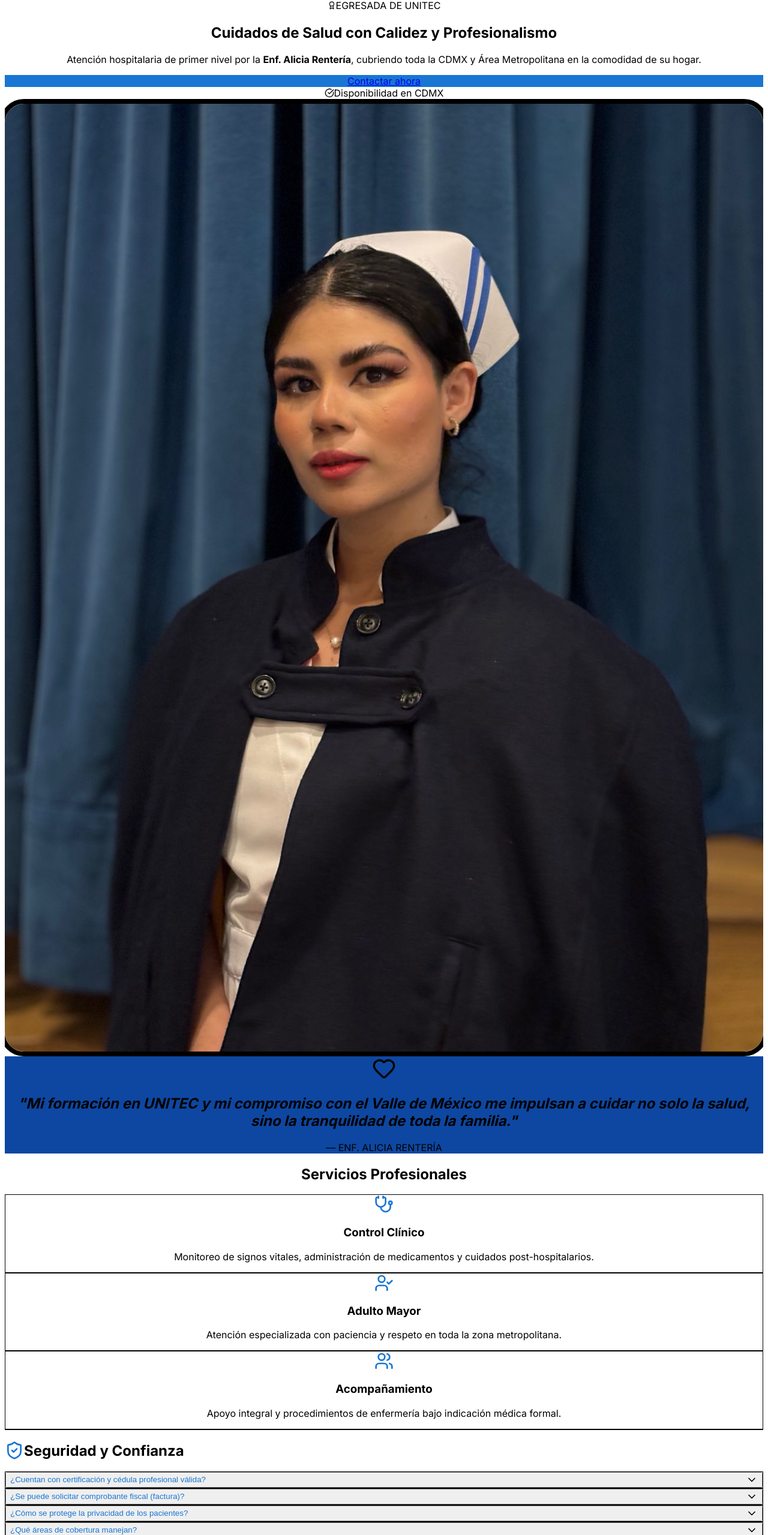
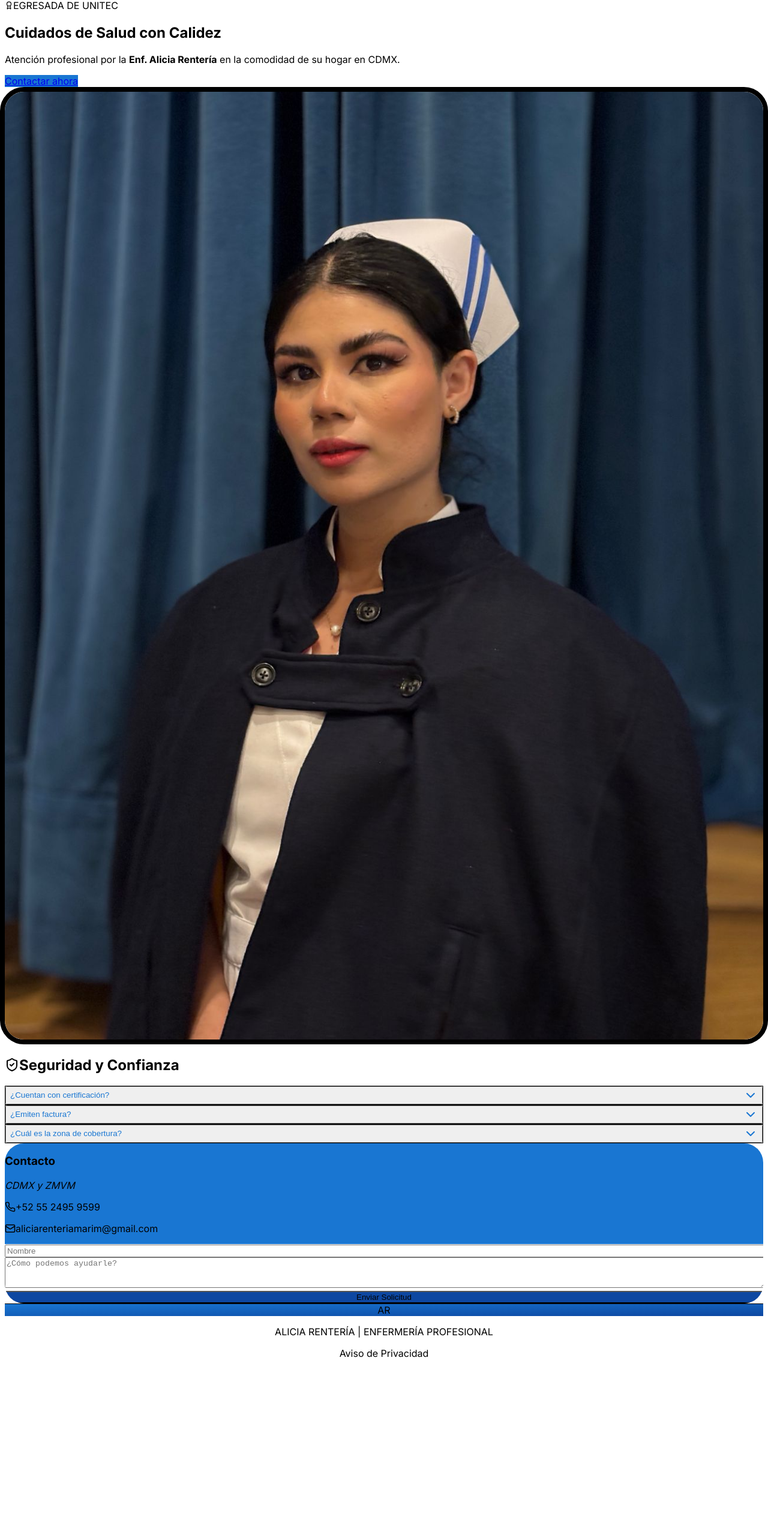
Before and after one commit to angel011298/Ali.com, a Next.js app: page / in a window 1280 px wide. Shown: the part 47-2606 px from the top of the page at 60% size. After the commit the page ends 2329 px from the top, so only its background shows below. Built offline with nearby package versions, Linux system fonts and the light colour scheme.

Commit message:
Fix: Forzando actualización completa de archivos

```diff
--- a/package.json
+++ b/package.json
@@ -9,7 +9,7 @@
       "lint": "next lint"
     },
     "dependencies": {
-      "lucide-react": "latest",
+      "lucide-react": "^0.400.0",
       "next": "latest",
       "react": "latest",
       "react-dom": "latest",
--- a/src/app/page.tsx
+++ b/src/app/page.tsx
@@ -1,26 +1,7 @@
 "use client";
 import { useState } from "react";
-import {
-  Stethoscope,
-  UserCheck,
-  Users,
-  CheckCircle,
-  Phone,
-  Mail,
-  MapPin,
-  MessageSquare,
-  Facebook,
-  Instagram,
-  Menu,
-  X,
-  Award,
-  Heart,
-  ShieldCheck,
-  ChevronDown,
-  ChevronUp
-} from "lucide-react";
+import { Stethoscope, UserCheck, Users, CheckCircle, Phone, Mail, MessageSquare, Facebook, Instagram, Menu, X, Award, Heart, ShieldCheck, ChevronDown, ChevronUp } from "lucide-react";
 
-// --- COMPONENTE LOGO AR (Minimalista y Profesional) ---
 const LogoAR = ({ className = "w-10 h-10" }) => (
   <div className={`flex items-center justify-center rounded-xl bg-gradient-to-br from-[#1976D2] to-[#0D47A1] text-white font-bold shadow-md ${className}`}>
     <span className="text-xl tracking-tighter">AR</span>
@@ -41,82 +22,28 @@ const CONTACT_INFO = {
 };
 
 const FAQS = [
-  {
-    question: "¿Cuentan con certificación y cédula profesional válida?",
-    answer: "Sí, todos los servicios son realizados por Alicia Rentería, enfermera titulada egresada de UNITEC con cédula profesional vigente, la cual puede ser consultada en el Registro Nacional de Profesionistas."
-  },
-  {
-    question: "¿Se puede solicitar comprobante fiscal (factura)?",
-    answer: "Sí, se emiten facturas electrónicas conformes a la legislación mexicana vigente por servicios de enfermería."
-  },
-  {
-    question: "¿Cómo se protege la privacidad de los pacientes?",
-    answer: "Cumplimos estrictamente con la Ley Federal de Protección de Datos Personales. Toda la información clínica y personal es tratada bajo estricta confidencialidad profesional."
-  },
-  {
-    question: "¿Qué áreas de cobertura manejan?",
-    answer: "Brindamos atención en toda la Ciudad de México y la Zona Metropolitana del Valle de México (Naucalpan, Tlalnepantla, Huixquilucan, etc.)."
-  }
+  { question: "¿Cuentan con certificación?", answer: "Sí, Alicia Rentería es enfermera titulada egresada de UNITEC con cédula profesional vigente." },
+  { question: "¿Emiten factura?", answer: "Sí, se emiten facturas electrónicas conformes a la legislación mexicana." },
+  { question: "¿Cuál es la zona de cobertura?", answer: "Toda la Ciudad de México y Zona Metropolitana del Valle de México." }
 ];
-
-function FAQSection() {
-  const [openIdx, setOpenIdx] = useState(null);
-  return (
-    <section id="faq" className="py-20 px-6 bg-white border-t border-gray-100">
-      <div className="max-w-4xl mx-auto">
-        <div className="flex items-center gap-3 mb-8">
-          <ShieldCheck size={32} className="text-[#1976D2]" />
-          <h2 className="text-2xl md:text-3xl font-black text-blue-900">Seguridad y Confianza</h2>
-        </div>
-        <div className="space-y-4">
-          {FAQS.map((faq, idx) => (
-            <div key={idx} className="border border-gray-100 rounded-xl p-4 bg-blue-50/30 transition-all">
-              <button onClick={() => setOpenIdx(openIdx === idx ? null : idx)} className="w-full flex items-center justify-between text-left">
-                <span className="font-semibold text-[#1976D2]">{faq.question}</span>
-                {openIdx === idx ? <ChevronUp size={20} /> : <ChevronDown size={20} />}
-              </button>
-              {openIdx === idx && <p className="text-gray-700 text-sm mt-3 leading-relaxed">{faq.answer}</p>}
-            </div>
-          ))}
-        </div>
-      </div>
-    </section>
-  );
-}
 
 export default function Home() {
   const [isPrivacyOpen, setIsPrivacyOpen] = useState(false);
   const [isMenuOpen, setIsMenuOpen] = useState(false);
+  const [openIdx, setOpenIdx] = useState(null);
   const [enviado, setEnviado] = useState(false);
-  const [form, setForm] = useState({ nombre: "", email: "", telefono: "", mensaje: "" });
 
-  const handleChange = (e) => setForm({ ...form, [e.target.name]: e.target.value });
-
-  const handleSubmit = async (e) => {
-    e.preventDefault();
-    const FORMSPREE_ID = "TU_ID_AQUÍ"; // Reemplaza con tu ID de Formspree
-    try {
-      const res = await fetch(`https://formspree.io/f/${FORMSPREE_ID}`, {
-        method: "POST",
-        body: JSON.stringify(form),
-        headers: { 'Accept': 'application/json' }
-      });
-      if (res.ok) setEnviado(true);
-    } catch { setEnviado(true); } // Mock para demo
-  };
-
-  const whatsappLink = `https://wa.me/${CONTACT_INFO.phoneRaw}?text=Hola%20Enf.%20Alicia,%20solicito%20información%20sobre%20sus%20servicios`;
+  const whatsappLink = `https://wa.me/${CONTACT_INFO.phoneRaw}?text=Hola%20Enf.%20Alicia,%20solicito%20información`;
 
   return (
     <div className="font-sans text-gray-900 scroll-smooth bg-white">
-      {/* Navbar */}
       <nav className="sticky top-0 z-50 w-full bg-white/95 backdrop-blur-md border-b border-gray-100 shadow-sm">
         <div className="max-w-7xl mx-auto flex items-center justify-between px-6 py-4">
           <div className="flex items-center gap-3">
             <LogoAR />
             <div className="flex flex-col">
               <span className="font-black text-xl leading-none text-[#0D47A1]">ALICIA RENTERÍA</span>
-              <span className="text-[10px] font-bold text-gray-500 uppercase tracking-widest uppercase">Enfermería Profesional</span>
+              <span className="text-[10px] font-bold text-gray-500 uppercase tracking-widest">Enfermería Profesional</span>
             </div>
           </div>
           <ul className="hidden md:flex items-center gap-8">
@@ -128,143 +55,75 @@ export default function Home() {
             {isMenuOpen ? <X size={28} /> : <Menu size={28} />}
           </button>
         </div>
-        {isMenuOpen && (
-          <div className="md:hidden bg-white border-t p-6 flex flex-col gap-4 shadow-lg">
-            <a href="#sobre-mi" onClick={() => setIsMenuOpen(false)}>Sobre Alicia</a>
-            <a href="#servicios" onClick={() => setIsMenuOpen(false)}>Servicios</a>
-            <a href="#contacto" onClick={() => setIsMenuOpen(false)} className="text-blue-600 font-bold">Contacto</a>
-          </div>
-        )}
       </nav>
 
-      {/* Hero */}
-      <section className="relative pt-12 pb-24 px-6 bg-gradient-to-b from-blue-50 to-white overflow-hidden">
+      <section className="relative pt-12 pb-24 px-6 bg-gradient-to-b from-blue-50 to-white">
         <div className="max-w-6xl mx-auto grid grid-cols-1 md:grid-cols-2 gap-12 items-center">
-          <div className="z-10 text-center md:text-left">
+          <div>
             <div className="inline-flex items-center gap-2 px-3 py-1 mb-6 text-xs font-bold text-blue-700 bg-blue-100 rounded-full uppercase tracking-wider">
               <Award size={14} /> Egresada de UNITEC
             </div>
-            <h1 className="text-4xl md:text-6xl font-black text-blue-900 mb-6 leading-tight">
-              Cuidados de Salud con <span className="text-blue-600">Calidez y Profesionalismo</span>
-            </h1>
-            <p className="text-xl text-gray-600 mb-8 leading-relaxed">
-              Atención hospitalaria de primer nivel por la <strong>Enf. Alicia Rentería</strong>, cubriendo toda la CDMX y Área Metropolitana en la comodidad de su hogar.
-            </p>
-            <div className="flex flex-col sm:flex-row gap-4 justify-center md:justify-start">
-              <a href={whatsappLink} className={theme.button}>Contactar ahora</a>
-              <div className="flex items-center gap-2 text-sm text-gray-500 font-medium justify-center md:justify-start">
-                <CheckCircle size={16} className="text-green-500" /> Disponibilidad en CDMX
-              </div>
-            </div>
+            <h1 className="text-4xl md:text-6xl font-black text-blue-900 mb-6 leading-tight">Cuidados de Salud con <span className="text-blue-600">Calidez</span></h1>
+            <p className="text-xl text-gray-600 mb-8">Atención profesional por la <strong>Enf. Alicia Rentería</strong> en la comodidad de su hogar en CDMX.</p>
+            <a href={whatsappLink} className={theme.button}>Contactar ahora</a>
           </div>
-          <div className="relative flex justify-center">
-            <div className="absolute inset-0 bg-blue-200 rounded-full filter blur-3xl opacity-20"></div>
-            <img
-              src="/alicia.jpg"
-              className="relative z-10 w-full max-w-md rounded-[2.5rem] shadow-2xl border-8 border-white object-cover aspect-[4/5]"
-              alt="Enf. Alicia Rentería UNITEC"
-              onError={(e) => { e.currentTarget.src = "https://images.unsplash.com/photo-1559839734-2b71f1536783?q=80&w=600"; }}
-            />
+          <div className="flex justify-center">
+            <img src="/alicia.jpg" className="rounded-[2.5rem] shadow-2xl border-8 border-white object-cover aspect-[4/5] w-full max-w-md" alt="Alicia Rentería" onError={(e) => { e.currentTarget.src = "https://images.unsplash.com/photo-1559839734-2b71f1536783?q=80&w=600"; }} />
           </div>
         </div>
       </section>
 
-      {/* Frase */}
-      <section id="sobre-mi" className="py-20 px-6 bg-[#0D47A1] text-white text-center">
-        <div className="max-w-3xl mx-auto">
-          <Heart className="mx-auto mb-6 text-blue-300" size={40} />
-          <h2 className="text-2xl md:text-3xl font-light italic leading-relaxed">
-            "Mi formación en UNITEC y mi compromiso con el Valle de México me impulsan a cuidar no solo la salud, sino la tranquilidad de toda la familia."
-          </h2>
-          <p className="mt-6 font-bold tracking-widest uppercase text-sm text-blue-200">— Enf. Alicia Rentería</p>
-        </div>
-      </section>
-
-      {/* Servicios */}
-      <section id="servicios" className="py-24 px-6">
-        <div className="max-w-6xl mx-auto">
-          <div className="text-center mb-16">
-            <h2 className="text-3xl md:text-5xl font-black text-blue-900 mb-4">Servicios Profesionales</h2>
-            <div className="w-20 h-2 bg-blue-600 mx-auto rounded-full"></div>
-          </div>
-          <div className="grid grid-cols-1 md:grid-cols-3 gap-8">
-            {[
-              { icon: Stethoscope, t: "Control Clínico", d: "Monitoreo de signos vitales, administración de medicamentos y cuidados post-hospitalarios." },
-              { icon: UserCheck, t: "Adulto Mayor", d: "Atención especializada con paciencia y respeto en toda la zona metropolitana." },
-              { icon: Users, t: "Acompañamiento", d: "Apoyo integral y procedimientos de enfermería bajo indicación médica formal." }
-            ].map((s, i) => (
-              <div key={i} className="group p-10 bg-white border border-gray-100 rounded-3xl shadow-sm hover:shadow-xl transition-all text-center">
-                <div className="w-16 h-16 mx-auto bg-blue-50 text-[#1976D2] rounded-2xl flex items-center justify-center mb-6 group-hover:scale-110 transition-transform">
-                  <s.icon size={32} />
-                </div>
-                <h3 className="text-xl font-bold mb-3">{s.t}</h3>
-                <p className="text-gray-600">{s.d}</p>
+      <section id="faq" className="py-20 px-6 bg-white">
+        <div className="max-w-4xl mx-auto">
+          <h2 className="text-2xl font-black text-blue-900 mb-8 flex items-center gap-2"><ShieldCheck className="text-blue-600" /> Seguridad y Confianza</h2>
+          <div className="space-y-4">
+            {FAQS.map((faq, idx) => (
+              <div key={idx} className="border border-gray-100 rounded-xl p-4 bg-blue-50/30">
+                <button onClick={() => setOpenIdx(openIdx === idx ? null : idx)} className="w-full flex items-center justify-between font-semibold text-[#1976D2]">
+                  {faq.question} {openIdx === idx ? <ChevronUp /> : <ChevronDown />}
+                </button>
+                {openIdx === idx && <p className="text-gray-700 text-sm mt-3">{faq.answer}</p>}
               </div>
             ))}
           </div>
         </div>
       </section>
 
-      <FAQSection />
-
-      {/* Contacto */}
       <section id="contacto" className="py-20 px-6 bg-gray-50">
-        <div className="max-w-4xl mx-auto bg-white rounded-[2rem] shadow-2xl overflow-hidden flex flex-col md:flex-row border border-gray-100">
+        <div className="max-w-4xl mx-auto bg-white rounded-[2rem] shadow-2xl overflow-hidden flex flex-col md:flex-row">
           <div className="bg-[#1976D2] p-12 text-white md:w-1/3">
-            <h3 className="text-2xl font-bold mb-6">Contáctame</h3>
-            <p className="text-blue-100 mb-8 font-medium">Atención en CDMX y ZMVM</p>
-            <div className="space-y-6">
-              <div className="flex items-center gap-3"><Phone size={20} /><span>{CONTACT_INFO.phone}</span></div>
-              <div className="flex items-center gap-3"><Mail size={20} /><span className="text-xs break-all">{CONTACT_INFO.email}</span></div>
+            <h3 className="text-2xl font-bold mb-6">Contacto</h3>
+            <p className="mb-8 italic">CDMX y ZMVM</p>
+            <div className="space-y-4">
+              <p className="flex items-center gap-2"><Phone size={18} /> {CONTACT_INFO.phone}</p>
+              <p className="flex items-center gap-2 text-xs"><Mail size={18} /> {CONTACT_INFO.email}</p>
             </div>
           </div>
-          <div className="p-12 md:w-2/3">
-            {enviado ? (
-              <div className="text-center py-10">
-                <CheckCircle size={48} className="text-green-500 mx-auto mb-4" />
-                <h3 className="text-2xl font-bold">¡Mensaje Enviado!</h3>
-                <p className="text-gray-600 mt-2">Alicia se comunicará con usted a la brevedad.</p>
-              </div>
-            ) : (
-              <form className="space-y-4" onSubmit={handleSubmit}>
-                <input type="text" name="nombre" placeholder="Nombre completo" required className="w-full p-4 bg-gray-50 rounded-xl outline-none focus:ring-2 focus:ring-blue-500" onChange={handleChange} />
-                <input type="tel" name="telefono" placeholder="Teléfono" required className="w-full p-4 bg-gray-50 rounded-xl outline-none focus:ring-2 focus:ring-blue-500" onChange={handleChange} />
-                <textarea name="mensaje" placeholder="¿En qué puedo ayudarle?" rows={3} className="w-full p-4 bg-gray-50 rounded-xl outline-none focus:ring-2 focus:ring-blue-500" onChange={handleChange}></textarea>
-                <button type="submit" className="w-full bg-[#0D47A1] text-white font-bold py-4 rounded-xl shadow-lg hover:bg-blue-800 transition-all">Enviar Solicitud</button>
+          <div className="p-12 md:w-2/3 text-center">
+            {enviado ? <p className="text-green-600 font-bold">¡Mensaje enviado!</p> : (
+              <form className="space-y-4" onSubmit={(e) => { e.preventDefault(); setEnviado(true); }}>
+                <input type="text" placeholder="Nombre" required className="w-full p-4 bg-gray-50 rounded-xl outline-none focus:ring-2 focus:ring-blue-500" />
+                <textarea placeholder="¿Cómo podemos ayudarle?" rows={3} className="w-full p-4 bg-gray-50 rounded-xl outline-none focus:ring-2 focus:ring-blue-500"></textarea>
+                <button type="submit" className="w-full bg-[#0D47A1] text-white font-bold py-4 rounded-xl">Enviar Solicitud</button>
               </form>
             )}
           </div>
         </div>
       </section>
 
-      {/* Footer */}
-      <footer className="py-12 border-t border-gray-100 text-center">
+      <footer className="py-12 text-center border-t">
         <LogoAR className="mx-auto mb-4" />
-        <p className="font-bold text-gray-800 uppercase tracking-widest text-xs">Alicia Rentería | Enfermería Profesional</p>
-        <div className="flex justify-center gap-4 mt-4 text-gray-400">
-          <Facebook size={20} className="hover:text-blue-600 cursor-pointer" />
-          <Instagram size={20} className="hover:text-pink-500 cursor-pointer" />
-          <a href={whatsappLink}><MessageSquare size={20} className="hover:text-green-500" /></a>
-        </div>
+        <p className="font-bold text-xs uppercase tracking-widest">Alicia Rentería | Enfermería Profesional</p>
         <p onClick={() => setIsPrivacyOpen(true)} className="text-blue-500 text-xs mt-6 cursor-pointer hover:underline">Aviso de Privacidad</p>
-        <p className="text-gray-400 text-[10px] mt-2">© {new Date().getFullYear()} CDMX, México.</p>
       </footer>
 
-      {/* Modal Aviso de Privacidad */}
       {isPrivacyOpen && (
         <div className="fixed inset-0 z-[100] flex items-center justify-center p-4 bg-black/60 backdrop-blur-sm">
-          <div className="bg-white rounded-2xl max-w-lg w-full p-8 shadow-2xl relative">
-            <button onClick={() => setIsPrivacyOpen(false)} className="absolute top-4 right-4 text-gray-400 hover:text-gray-600 transition-colors">
-              <X size={24} />
-            </button>
+          <div className="bg-white rounded-2xl max-w-lg w-full p-8 relative">
+            <button onClick={() => setIsPrivacyOpen(false)} className="absolute top-4 right-4 text-gray-400"><X /></button>
             <h3 className="text-xl font-bold text-blue-900 mb-4">Aviso de Privacidad</h3>
-            <div className="text-xs text-gray-600 space-y-3 max-h-[50vh] overflow-y-auto pr-2">
-              <p><strong>Responsable:</strong> Alicia Rentería Marim, con domicilio en la Ciudad de México.</p>
-              <p><strong>Finalidad:</strong> Los datos proporcionados (Nombre, Teléfono, Email) se usarán exclusivamente para contactarle, agendar servicios de enfermería y emitir comprobantes fiscales en caso de ser solicitados.</p>
-              <p><strong>Seguridad:</strong> Se garantiza el manejo confidencial de su información conforme a la Ley Federal de Protección de Datos Personales en Posesión de los Particulares (México).</p>
-              <p><strong>Derechos ARCO:</strong> Puede ejercer sus derechos de acceso o cancelación enviando un correo a aliciarenteriamarim@gmail.com.</p>
-            </div>
-            <button onClick={() => setIsPrivacyOpen(false)} className="w-full mt-6 bg-blue-600 text-white font-bold py-3 rounded-xl hover:bg-blue-700 transition-colors">Entendido</button>
+            <p className="text-xs text-gray-600 leading-relaxed">Sus datos personales serán tratados conforme a la LFPDPPP mexicana por Alicia Rentería únicamente para fines de contacto profesional y servicios de enfermería.</p>
+            <button onClick={() => setIsPrivacyOpen(false)} className="w-full mt-6 bg-blue-600 text-white font-bold py-3 rounded-xl">Cerrar</button>
           </div>
         </div>
       )}
```
